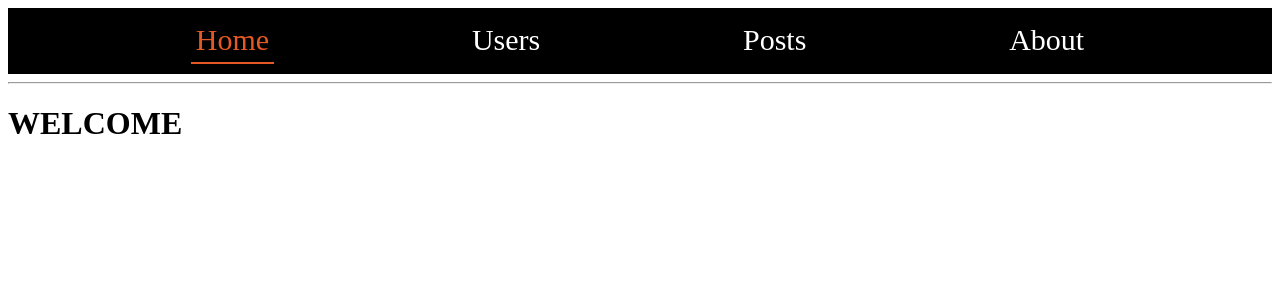
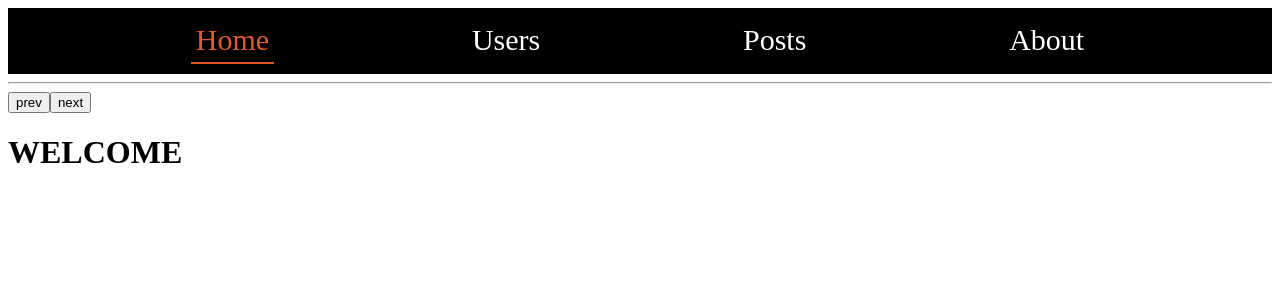
Before and after one commit to RomanYakobchuk/react_for_node-yakobchuk, a React (Create React App) app: page /home in a window 1280 px wide. Shown: the top 300 px of the page. Built offline with nearby package versions, Linux system fonts and the light colour scheme; no server answers.

Commit message:
part5 19.07.22

```diff
--- a/src/hoc/AuthProvider.js
+++ b/src/hoc/AuthProvider.js
@@ -12,11 +12,11 @@ export const AuthProvider = ({children}) => {
         cb()
     }
 
-    const logout = (cb) => {
+    const logOut = (cb) => {
         setUser(null)
         cb()
     }
-    const values = {user, logIn, logout}
+    const values = {user, logIn, logOut}
 
     return (
         <AuthContext.Provider value={values}>
--- a/src/index.js
+++ b/src/index.js
@@ -5,21 +5,16 @@ import {BrowserRouter} from 'react-router-dom'
 import App from './App';
 import {AuthProvider} from "./hoc";
 
-// export const MyContext = createContext(null);
-
-// const value = {name: 'Max', age: 15}
 
 
 const root = ReactDOM.createRoot(document.getElementById('root'));
 root.render(
 
-    // <MyContext.Provider value={value}>
     <AuthProvider>
         <BrowserRouter>
           <App />
         </BrowserRouter>
     </AuthProvider>
-    // </MyContext.Provider>
 
 
 );
--- a/src/layouts/MainLayout/MainLayout.js
+++ b/src/layouts/MainLayout/MainLayout.js
@@ -1,8 +1,12 @@
-import {Outlet, NavLink} from 'react-router-dom'
+import {Outlet, NavLink, useNavigate} from 'react-router-dom'
 
 import css from './MainLayout.module.css'
+import {useAuth} from "../../hooks";
 
 export const MainLayout = () => {
+
+    const navigate = useNavigate();
+    const {user, logOut} = useAuth();
 
 
     return (
@@ -12,8 +16,13 @@ export const MainLayout = () => {
                 <NavLink to="/users">Users</NavLink>
                 <NavLink to="/posts?page=1">Posts</NavLink>
                 <NavLink to="/about">About</NavLink>
+                {user && <h1>{user} <button onClick={() => logOut(() => navigate('/'))}>LogOut</button> </h1>}
             </div>
             <hr/>
+            <div>
+                <button onClick={()=>navigate(-1)}>prev</button>
+                <button onClick={()=>navigate(1)}>next</button>
+            </div>
 
             <Outlet/>
         </div>
--- a/src/pages/LoginPage/LoginPage.js
+++ b/src/pages/LoginPage/LoginPage.js
@@ -1,5 +1,5 @@
 import {useAuth} from "../../hooks";
-import {useLocation} from "react-router-dom";
+import {useLocation, useNavigate} from "react-router-dom";
 import {useRef} from "react";
 
 export const LoginPage = () => {
@@ -7,17 +7,18 @@ export const LoginPage = () => {
     const {logIn} = useAuth();
     const {state} = useLocation();
     const name = useRef();
-    console.log(state);
+
+    const navigate = useNavigate();
 
     const login = () => {
         const userName = name.current.value;
-        // logIn(userName, () =>)
+        logIn(userName, () => navigate(state.pathname, {replace: true}))
     }
 
     return (
         <div>
             <input type="text" ref={name} placeholder={'name'}/>
-            <button>LogIn</button>
+            <button onClick={() => login()}>LogIn</button>
         </div>
     );
 };
```
